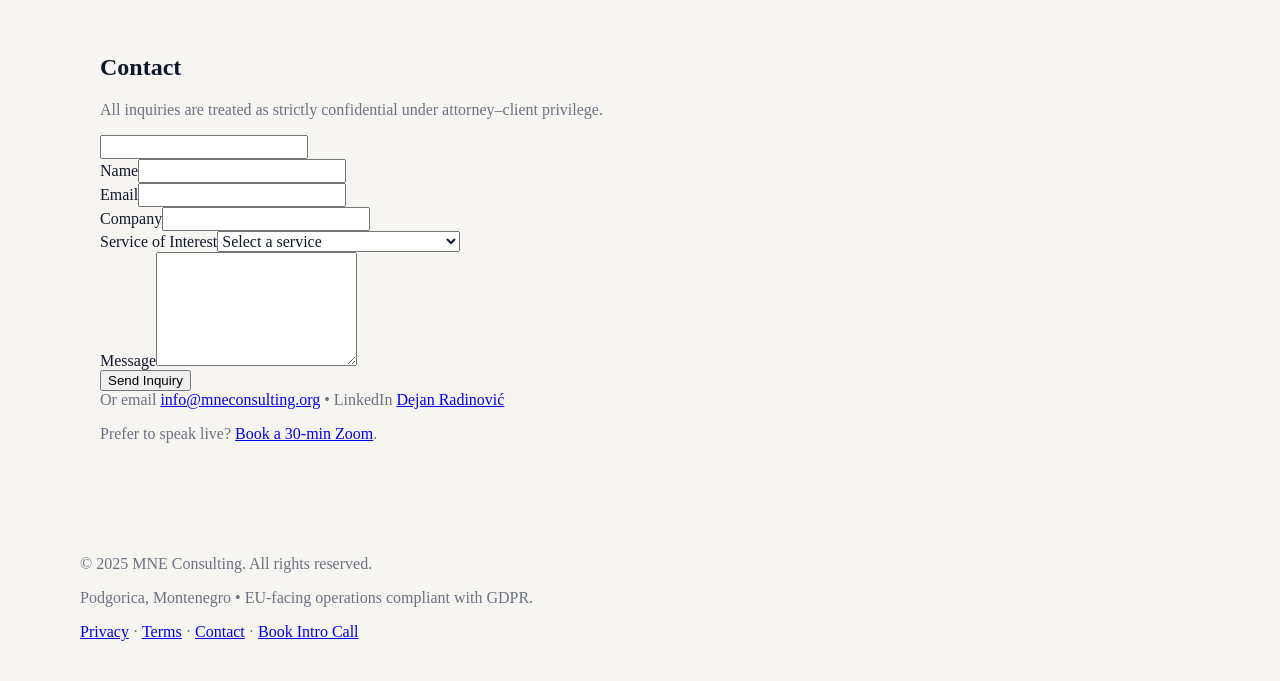
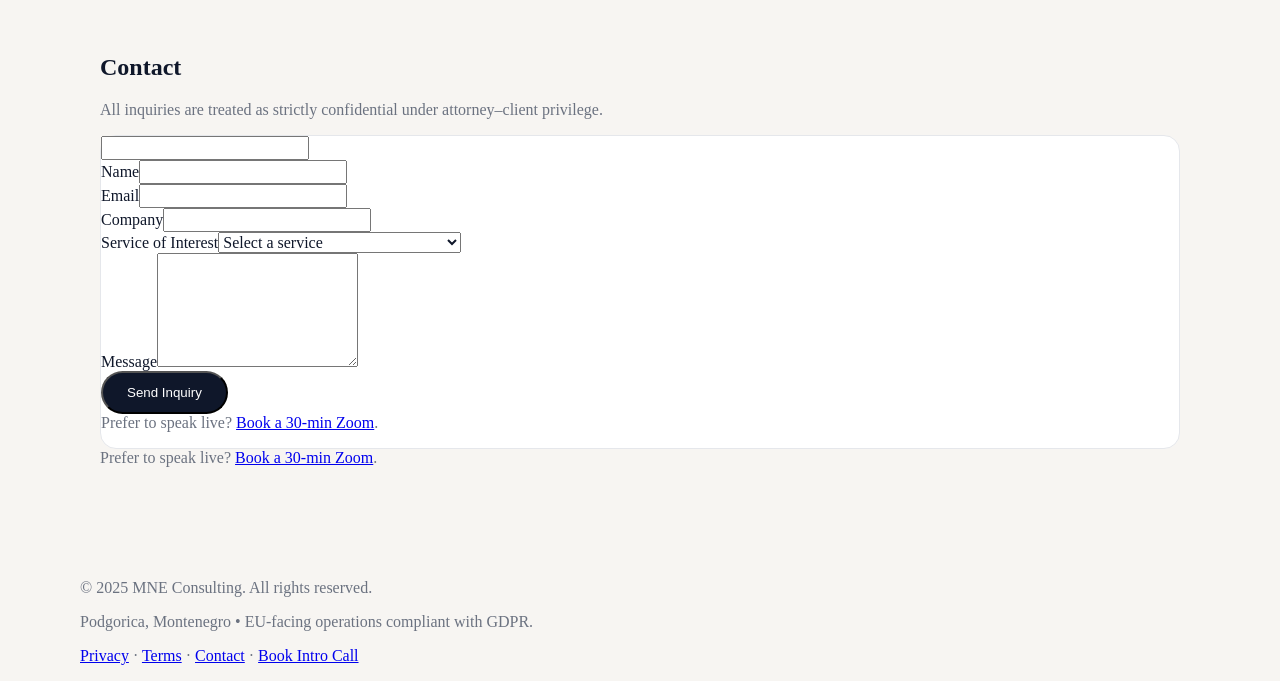
Before and after one commit to advokat977/MNE, a Next.js app: page / in a window 1280 px wide. Shown: the part 3184-3865 px from the top of the page. Before the commit the page ends 3841 px from the top, so only its background shows below. Built offline with nearby package versions, Linux system fonts and the light colour scheme; a web font is replaced by a local one.

Commit message:
Update ContactForm.tsx

```diff
--- a/components/ContactForm.tsx
+++ b/components/ContactForm.tsx
@@ -2,10 +2,7 @@
 
 import { useCallback, useMemo, useRef, useState } from "react";
 
-// Fallback endpoint (ostaje aktivan kad je flag isključen)
 const FORMSUBMIT_ENDPOINT = "https://formsubmit.co/6ac35b30f85cde7d7f870d157d8ea4c9";
-
-// Public feature-flag: build-time read (mora početi sa NEXT_PUBLIC_)
 const USE_RESEND = process.env.NEXT_PUBLIC_USE_RESEND === "1";
 
 export default function ContactForm() {
@@ -17,10 +14,7 @@ export default function ContactForm() {
 
   const onSubmit = useCallback(
     async (e: React.FormEvent<HTMLFormElement>) => {
-      if (!USE_RESEND) {
-        // Nema JS submit-a; puštamo FormSubmit da odradi redirect (_next već imamo na serveru, ali fallback je ok)
-        return;
-      }
+      if (!USE_RESEND) return; // fallback prepušta redirect FormSubmit-u
 
       e.preventDefault();
       setStatus("sending");
@@ -30,7 +24,6 @@ export default function ContactForm() {
         const form = e.currentTarget;
         const data = new FormData(form);
 
-        // Honeypot zaštita (ako bot popuni _honey -> ignoriši)
         if ((data.get("_honey") as string) || "") {
           setStatus("ok");
           window.location.href = "/thank-you";
@@ -45,7 +38,6 @@ export default function ContactForm() {
           message: (data.get("message") as string)?.trim() || "",
         };
 
-        // Minimalna validacija i lijepa poruka korisniku
         if (!payload.name || !payload.email || !payload.message || !payload.service) {
           setStatus("error");
           setError("Please fill in all required fields.");
@@ -59,12 +51,9 @@ export default function ContactForm() {
         });
 
         const json = await res.json().catch(() => ({}));
-        if (!res.ok || !json?.ok) {
-          throw new Error(json?.error || "Send failed");
-        }
+        if (!res.ok || !json?.ok) throw new Error(json?.error || "Send failed");
 
         setStatus("ok");
-        // Čist redirect poslije uspjeha
         window.location.href = "/thank-you";
       } catch (err: any) {
         setStatus("error");
@@ -74,14 +63,8 @@ export default function ContactForm() {
     []
   );
 
-  // Ako je flag isključen: koristimo FormSubmit endpoint i POST bez JS-a
   const formProps = useMemo(() => {
-    if (USE_RESEND) {
-      return {
-        action: undefined,
-        method: undefined,
-      };
-    }
+    if (USE_RESEND) return { action: undefined, method: undefined } as const;
     return {
       action: FORMSUBMIT_ENDPOINT,
       method: "POST",
@@ -94,9 +77,9 @@ export default function ContactForm() {
       onSubmit={onSubmit}
       {...formProps}
       aria-describedby="formStatus"
-      className="mx-auto mt-10 max-w-2xl bg-white border border-gray-200 rounded-2xl p-6"
+      className="mx-auto mt-10 max-w-2xl card p-6"
     >
-      {/* honeypot + FormSubmit skrivena podešavanja za fallback */}
+      {/* honeypot + FormSubmit fallback inputs */}
       <input type="text" name="_honey" className="hidden" tabIndex={-1} autoComplete="off" />
       {!USE_RESEND && (
         <>
@@ -109,53 +92,28 @@ export default function ContactForm() {
 
       <div className="grid sm:grid-cols-2 gap-5">
         <div>
-          <label htmlFor="name" className="block text-sm font-medium">
-            Name
-          </label>
-          <input
-            id="name"
-            name="name"
-            required
-            className="mt-1 w-full rounded-lg border border-gray-300 px-3 py-2 focus:outline-none focus:ring-2 focus:ring-black"
-            disabled={isSending}
-          />
+          <label htmlFor="name" className="block text-sm font-medium">Name</label>
+          <input id="name" name="name" required
+                 className="mt-1 w-full rounded-lg border border-gray-300 px-3 py-2 focus:outline-none focus:ring-2 focus:ring-black"
+                 disabled={isSending}/>
         </div>
         <div>
-          <label htmlFor="email" className="block text-sm font-medium">
-            Email
-          </label>
-          <input
-            id="email"
-            name="email"
-            type="email"
-            required
-            inputMode="email"
-            className="mt-1 w-full rounded-lg border border-gray-300 px-3 py-2 focus:outline-none focus:ring-2 focus:ring-black"
-            disabled={isSending}
-          />
+          <label htmlFor="email" className="block text-sm font-medium">Email</label>
+          <input id="email" name="email" type="email" required inputMode="email"
+                 className="mt-1 w-full rounded-lg border border-gray-300 px-3 py-2 focus:outline-none focus:ring-2 focus:ring-black"
+                 disabled={isSending}/>
         </div>
         <div>
-          <label htmlFor="company" className="block text-sm font-medium">
-            Company
-          </label>
-          <input
-            id="company"
-            name="company"
-            className="mt-1 w-full rounded-lg border border-gray-300 px-3 py-2 focus:outline-none focus:ring-2 focus:ring-black"
-            disabled={isSending}
-          />
+          <label htmlFor="company" className="block text-sm font-medium">Company</label>
+          <input id="company" name="company"
+                 className="mt-1 w-full rounded-lg border border-gray-300 px-3 py-2 focus:outline-none focus:ring-2 focus:ring-black"
+                 disabled={isSending}/>
         </div>
         <div>
-          <label htmlFor="service" className="block text-sm font-medium">
-            Service of Interest
-          </label>
-          <select
-            id="service"
-            name="service"
-            required
-            className="mt-1 w-full rounded-lg border border-gray-300 px-3 py-2 focus:outline-none focus:ring-2 focus:ring-black"
-            disabled={isSending}
-          >
+          <label htmlFor="service" className="block text-sm font-medium">Service of Interest</label>
+          <select id="service" name="service" required
+                  className="mt-1 w-full rounded-lg border border-gray-300 px-3 py-2 focus:outline-none focus:ring-2 focus:ring-black"
+                  disabled={isSending}>
             <option value="">Select a service</option>
             <option>Due Diligence</option>
             <option>Transaction Execution & Closings</option>
@@ -164,42 +122,23 @@ export default function ContactForm() {
           </select>
         </div>
         <div className="sm:col-span-2">
-          <label htmlFor="message" className="block text-sm font-medium">
-            Message
-          </label>
-          <textarea
-            id="message"
-            name="message"
-            rows={6}
-            required
-            className="mt-1 w-full rounded-lg border border-gray-300 px-3 py-2 focus:outline-none focus:ring-2 focus:ring-black"
-            disabled={isSending}
-          />
+          <label htmlFor="message" className="block text-sm font-medium">Message</label>
+          <textarea id="message" name="message" rows={6} required
+                    className="mt-1 w-full rounded-lg border border-gray-300 px-3 py-2 focus:outline-none focus:ring-2 focus:ring-black"
+                    disabled={isSending}/>
         </div>
       </div>
 
       <div className="mt-6 flex flex-col sm:flex-row items-start sm:items-center justify-between gap-4">
-        <button
-          type="submit"
-          disabled={isSending}
-          className="inline-flex items-center justify-center rounded-full bg-accent text-white px-6 py-3 disabled:opacity-70"
-        >
+        <button type="submit" disabled={isSending}
+                className="btn-accent disabled:opacity-70">
           {isSending ? "Sending…" : "Send Inquiry"}
         </button>
+
+        {/* Email & LinkedIn su UKLONJENI na zahtjev */}
         <div className="text-sm text-subtle">
-          Or email{" "}
-          <a className="underline hover:no-underline" href="mailto:info@mneconsulting.org">
-            info@mneconsulting.org
-          </a>{" "}
-          • LinkedIn{" "}
-          <a
-            className="underline hover:no-underline"
-            href="https://www.linkedin.com/in/dejan-radinovic-19357158/"
-            target="_blank"
-            rel="noopener noreferrer"
-          >
-            Dejan Radinović
-          </a>
+          Prefer to speak live?{" "}
+          <a className="underline hover:no-underline" href="/book">Book a 30-min Zoom</a>.
         </div>
       </div>
 
@@ -207,9 +146,7 @@ export default function ContactForm() {
         {status === "sending" ? "Sending" : status === "ok" ? "Sent" : status === "error" ? error : ""}
       </p>
       {status === "error" && (
-        <p className="mt-3 text-sm text-red-600" role="alert">
-          {error}
-        </p>
+        <p className="mt-3 text-sm text-red-600" role="alert">{error}</p>
       )}
     </form>
   );
```
